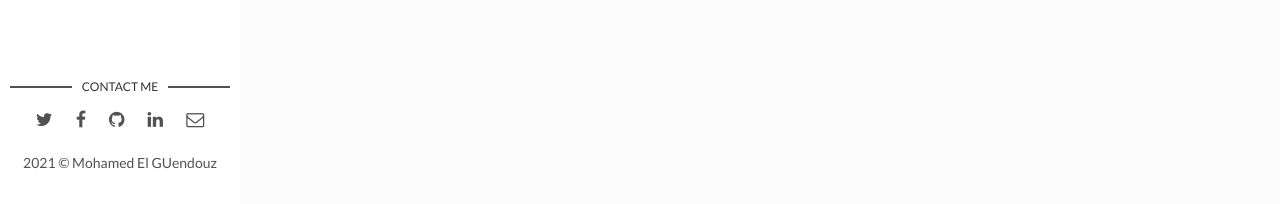
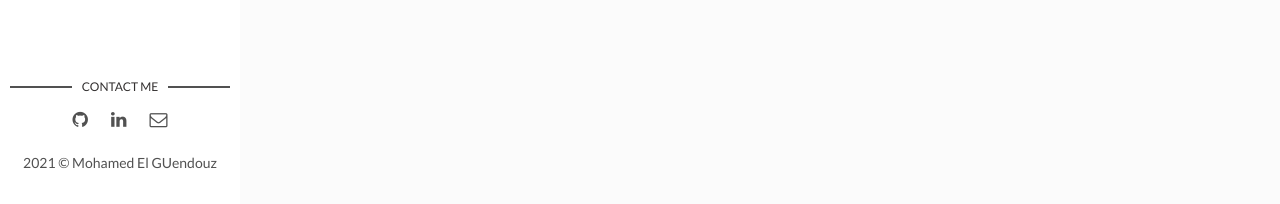
Before and after one commit to MohamedElGuendouz/mohamedelguendouz.github.io, a Jekyll site: the page built from index.html, in a window 1280 px wide. Shown: the part 693-897 px from the top of the page. Built offline with Jekyll 4.4.1, drawn with Linux system fonts in a browser that asks for light colours; the list of posts is cut into pages by our own code.

Commit message:
update links

```diff
--- a/_config.yml
+++ b/_config.yml
@@ -12,9 +12,9 @@
 about-author: Je suis un ingénieur en informatique temrinant sa dernière année en alternance chez Banque PSA Finance.
 social-twitter:
 social-facebook:
-social-github:
-social-linkedin:
-social-email:
+social-github: MohamedElGuendouz
+social-linkedin: melg-0686aa151
+social-email: mohamed.elguendouz@outlook.fr
 
 # Disqus
 discus-identifier: mr-brown
--- a/_layouts/main.html
+++ b/_layouts/main.html
@@ -28,7 +28,7 @@
     <section class="contact">
       <h3 class="contact-title">Contact me</h3>
       <ul>
-        {% if site.social-twitter %}
+<!--    {% if site.social-twitter %}
           <li><a href="https://twitter.com/{{ site.social-twitter }}" target="_blank"><i class="fa fa-twitter" aria-hidden="true"></i></a></li>
         {% else %}
           <li><a href="https://twitter.com/artemsheludko_" target="_blank"><i class="fa fa-twitter" aria-hidden="true"></i></a></li>
@@ -36,7 +36,7 @@
         {% if site.social-facebook %}
           <li><a href="https://facebook.com/{{ site.social-facebook }}" target="_blank"><i class="fa fa-facebook" aria-hidden="true"></i></a></li>
         {% else %}
-          <li><a href="https://facebook.com/" target="_blank"><i class="fa fa-facebook" aria-hidden="true"></i></a></li>
+          <li><a href="https://facebook.com/" target="_blank"><i class="fa fa-facebook" aria-hidden="true"></i></a></li> -->
         {% endif %}
         {% if site.social-github %}
           <li class="github"><a href="http://github.com/{{site.social-github}}" target="_blank"><i class="fa fa-github"></i></a></li>
@@ -51,7 +51,7 @@
         {% if site.social-email %}
           <li class="email"><a href="mailto:{{site.social-email}}"><i class="fa fa-envelope-o"></i></a></li>
         {% else %}
-          <li class="email"><a href="mailto:example.david@blog.com"><i class="fa fa-envelope-o" aria-hidden="true"></i></a></li>
+          <li class="email"><a href="mailto:mohamed.elguendouz@outlook.fr"><i class="fa fa-envelope-o" aria-hidden="true"></i></a></li>
         {% endif %}
       </ul>
     </section> <!-- End Section Contact -->
```
